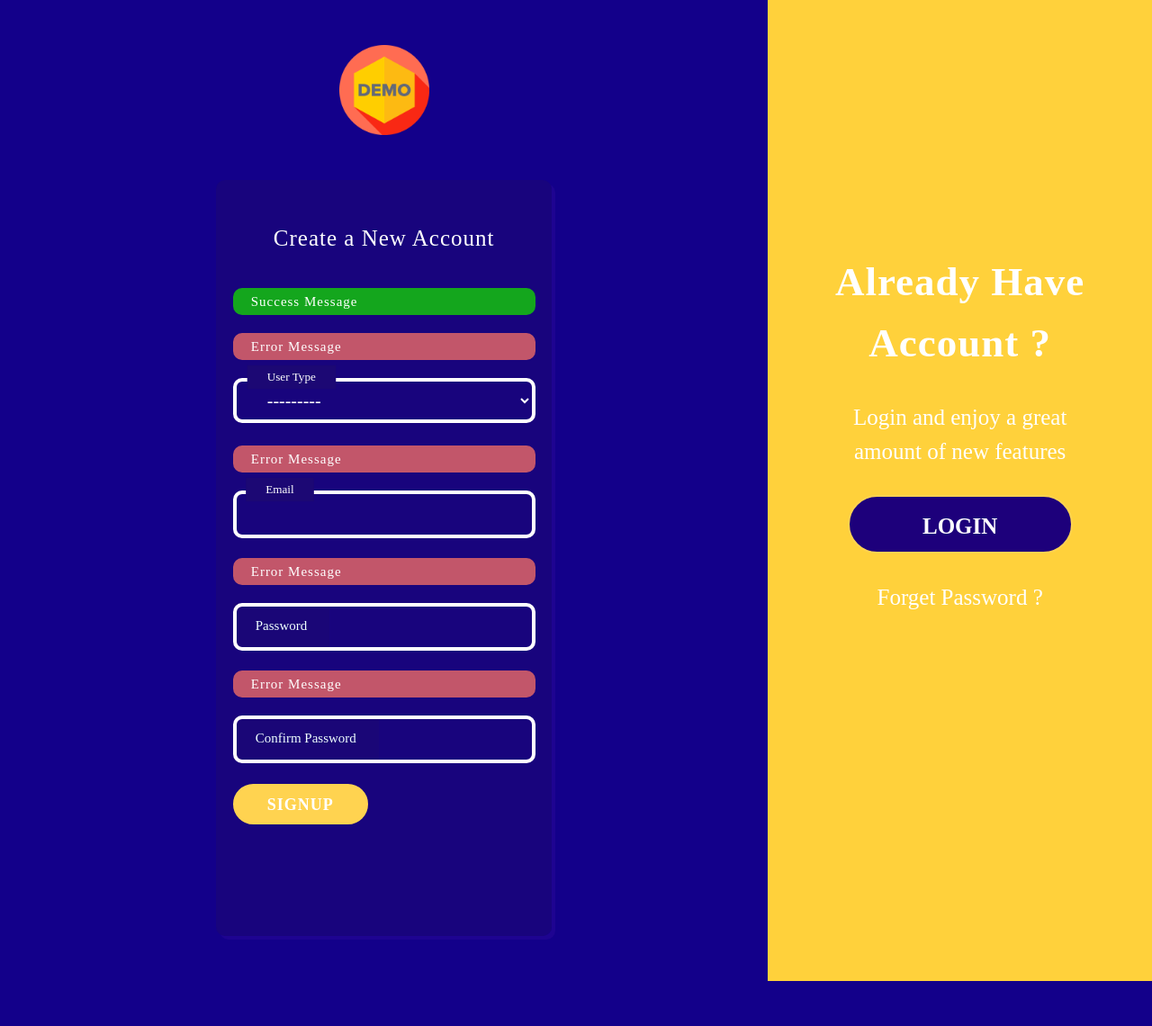
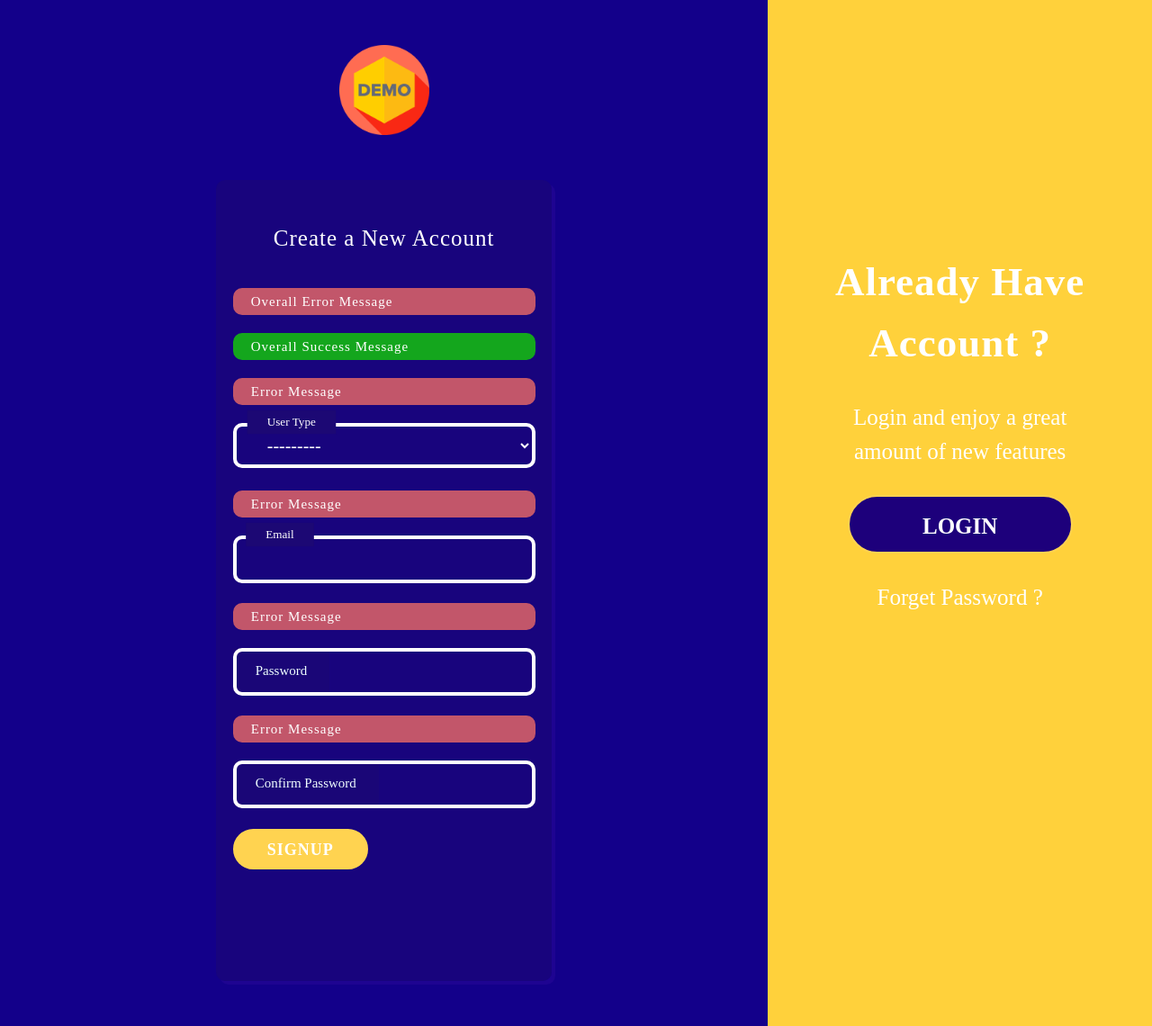
Before and after one commit to Wizer-Properties/wizerproperties, a Django app: page /get-started/ in a window 1280 px wide. Shown: the whole page at 90% size. Before the commit the page ends 1090 px from the top, so only its background shows below. Run offline with Django 4.2, Linux system fonts and the light colour scheme; some libraries are stand-ins or nearby versions; some web fonts are replaced.

Commit message:
add error message design

```diff
--- a/user/templates/auth/signup.html
+++ b/user/templates/auth/signup.html
@@ -31,7 +31,8 @@
 
         <div class="authForm">
             <div>
-                <span class="authSuccessMessage">Success Message</span>
+                <span class="authErrorMessage">Overall Error Message</span>
+                <span class="authSuccessMessage">Overall Success Message</span>
             </div>
             <form method="post">
                 {% csrf_token %}
```
